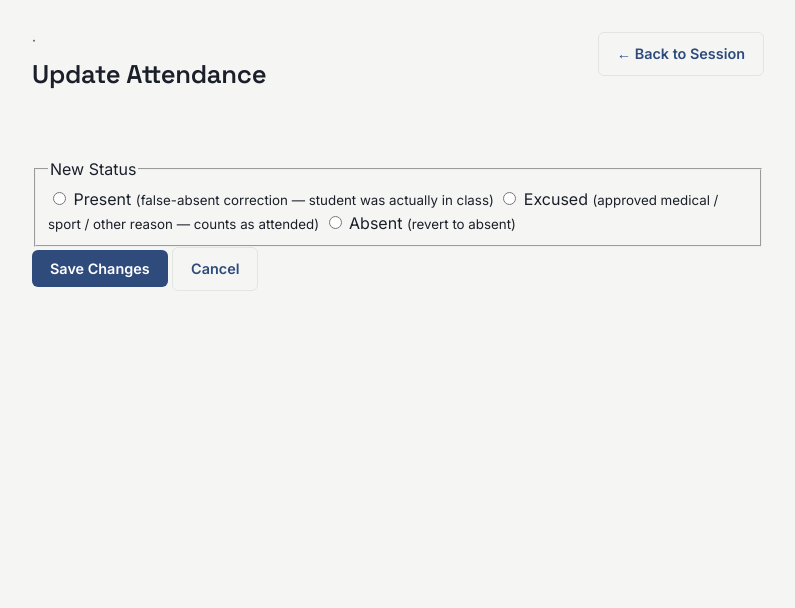
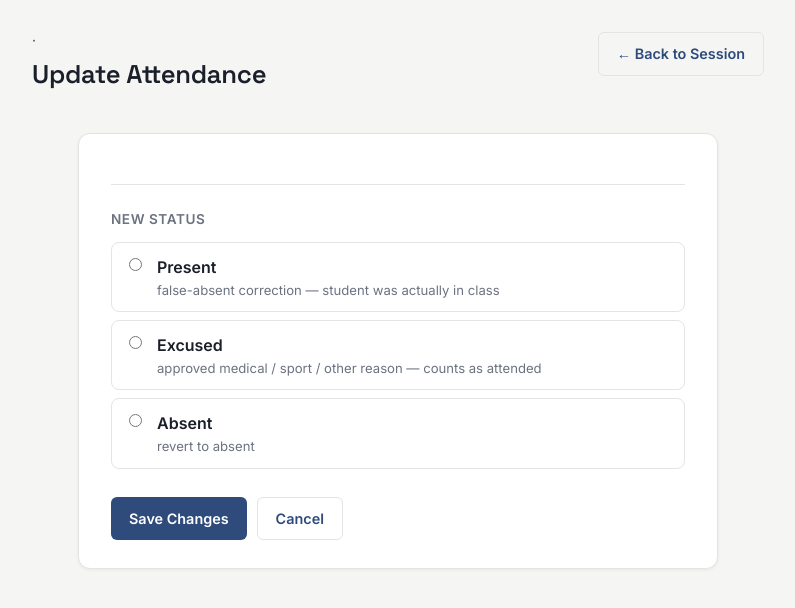
Before and after one commit to didulah/mini_project, a Flask app: template templates/attendance_update.html in a window 1280 px wide. Shown: the part 57-665 px from the top of the page, without its empty margins (242-1037 px from the left). Run offline with Flask 3, Linux system fonts and the light colour scheme; the template is opened without the code that fills it, so the values that code supplies are empty.

Commit message:
improved structure and styling

```diff
--- a/templates/attendance_update.html
+++ b/templates/attendance_update.html
@@ -10,7 +10,7 @@
         <a href="{{ url_for('attendance.session_view', session_id=lecture_session.session_id) }}" class="btn btn-ghost">&larr; Back to Session</a>
     </div>
 
-    <div class="card update-card">
+    <div class="update-card">
         <div class="update-student-info">
             <span class="mono">{{ student.student_id }}</span>
             <strong>{{ student.name }}</strong>
@@ -21,23 +21,32 @@
             <p class="form-error">{{ error }}</p>
         {% endif %}
 
-        <form method="post" class="update-form" id="update-form">
-            <fieldset>
+        <form method="post" id="update-form">
+            <fieldset class="status-fieldset">
                 <legend>New Status</legend>
 
                 <label class="radio-option">
                     <input type="radio" name="status" value="present" {% if record.status == 'present' %}checked{% endif %} onchange="toggleExcuseField()">
-                    <span>Present <small>(false-absent correction — student was actually in class)</small></span>
+                    <span class="radio-text">
+                        <strong>Present</strong>
+                        <small>false-absent correction — student was actually in class</small>
+                    </span>
                 </label>
 
                 <label class="radio-option">
                     <input type="radio" name="status" value="excused" {% if record.status == 'excused' %}checked{% endif %} onchange="toggleExcuseField()">
-                    <span>Excused <small>(approved medical / sport / other reason — counts as attended)</small></span>
+                    <span class="radio-text">
+                        <strong>Excused</strong>
+                        <small>approved medical / sport / other reason — counts as attended</small>
+                    </span>
                 </label>
 
                 <label class="radio-option">
                     <input type="radio" name="status" value="absent" {% if record.status == 'absent' %}checked{% endif %} onchange="toggleExcuseField()">
-                    <span>Absent <small>(revert to absent)</small></span>
+                    <span class="radio-text">
+                        <strong>Absent</strong>
+                        <small>revert to absent</small>
+                    </span>
                 </label>
             </fieldset>
 
@@ -58,6 +67,119 @@
         </form>
     </div>
 
+    <style>
+        /* style.css එකේ මේ classes define වෙලා නැති නිසා, page එකටම scoped
+           කරලා දාපු styling. style.css එකේ පස්සේ මේ classes add කළොත් මේවා
+           override වෙන්න පුළුවන් - problem එකක් නෑ. */
+
+        .update-card {
+            max-width: 640px;
+            margin: 0 auto;
+            padding: 28px 32px;
+            background: var(--color-surface, #fff);
+            border: 1px solid var(--color-border, #e2e5ea);
+            border-radius: var(--radius-lg, 12px);
+            box-shadow: 0 1px 3px rgba(0, 0, 0, 0.06);
+        }
+
+        .update-student-info {
+            display: flex;
+            align-items: center;
+            gap: 12px;
+            margin-bottom: 24px;
+            padding-bottom: 16px;
+            border-bottom: 1px solid var(--color-border, #e2e5ea);
+        }
+
+        .update-student-info strong {
+            font-size: 1.1rem;
+        }
+
+        .status-fieldset {
+            border: none;
+            padding: 0;
+            margin: 0 0 20px 0;
+        }
+
+        .status-fieldset legend {
+            font-weight: 600;
+            font-size: 0.85rem;
+            text-transform: uppercase;
+            letter-spacing: 0.04em;
+            color: var(--color-text-muted, #6b7280);
+            margin-bottom: 12px;
+            padding: 0;
+        }
+
+        .radio-option {
+            display: flex;
+            align-items: flex-start;
+            gap: 12px;
+            padding: 12px;
+            margin-bottom: 8px;
+            border: 1px solid var(--color-border, #e2e5ea);
+            border-radius: var(--radius-md, 8px);
+            cursor: pointer;
+            transition: border-color 0.15s, background 0.15s;
+        }
+
+        .radio-option:hover {
+            border-color: var(--color-primary, #2c5282);
+            background: var(--color-surface-hover, #f7f9fc);
+        }
+
+        .radio-option input[type="radio"] {
+            margin-top: 3px;
+            flex-shrink: 0;
+        }
+
+        .radio-text {
+            display: flex;
+            flex-direction: column;
+            gap: 2px;
+        }
+
+        .radio-text small {
+            color: var(--color-text-muted, #6b7280);
+            font-size: 0.82rem;
+            line-height: 1.4;
+        }
+
+        .form-field {
+            margin-bottom: 20px;
+        }
+
+        .form-field label {
+            display: block;
+            font-weight: 600;
+            font-size: 0.85rem;
+            margin-bottom: 6px;
+        }
+
+        .form-field select {
+            width: 100%;
+            padding: 8px 10px;
+            border: 1px solid var(--color-border, #e2e5ea);
+            border-radius: var(--radius-md, 8px);
+            font-size: 0.95rem;
+        }
+
+        .form-error {
+            background: #fef2f2;
+            color: #b91c1c;
+            border: 1px solid #fecaca;
+            border-radius: var(--radius-md, 8px);
+            padding: 10px 14px;
+            margin-bottom: 16px;
+            font-size: 0.9rem;
+        }
+
+        .update-actions {
+            display: flex;
+            gap: 10px;
+        }
+    </style>
+
     <script>
         function toggleExcuseField() {
             var selected = document.querySelector('input[name="status"]:checked');
```
